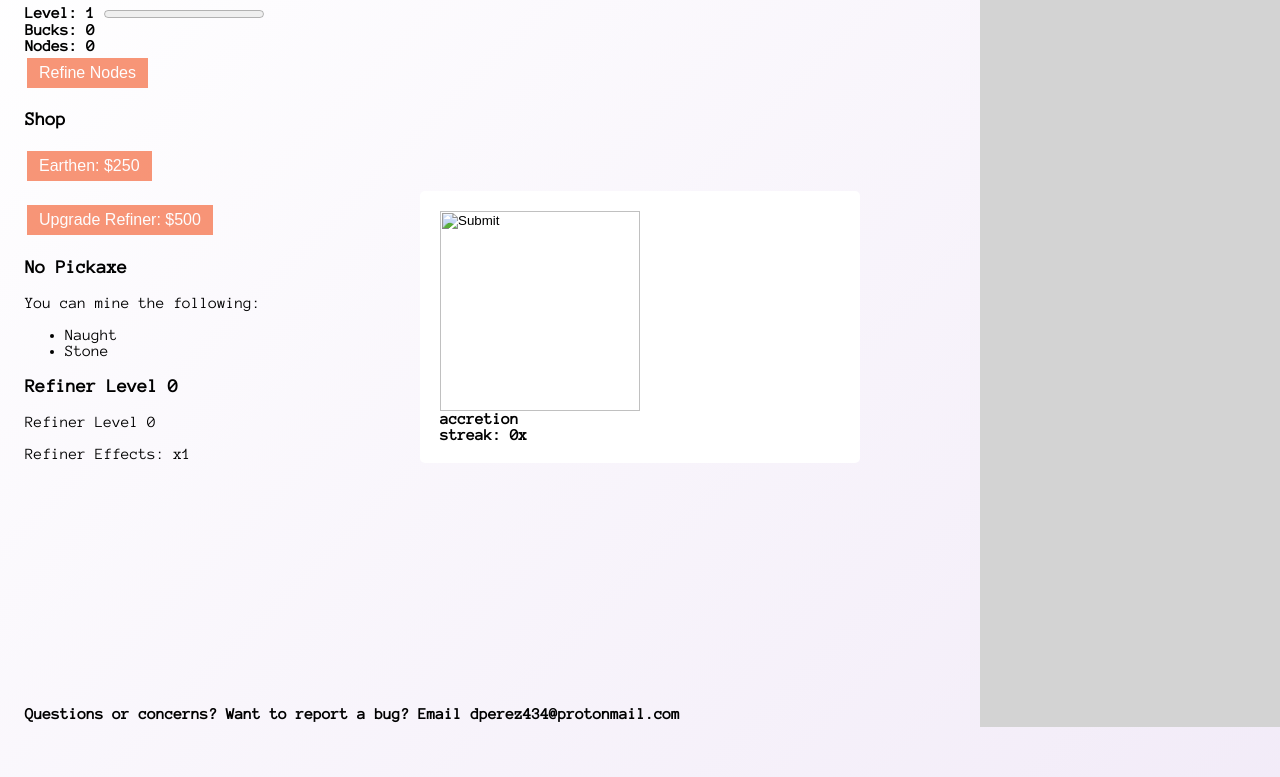
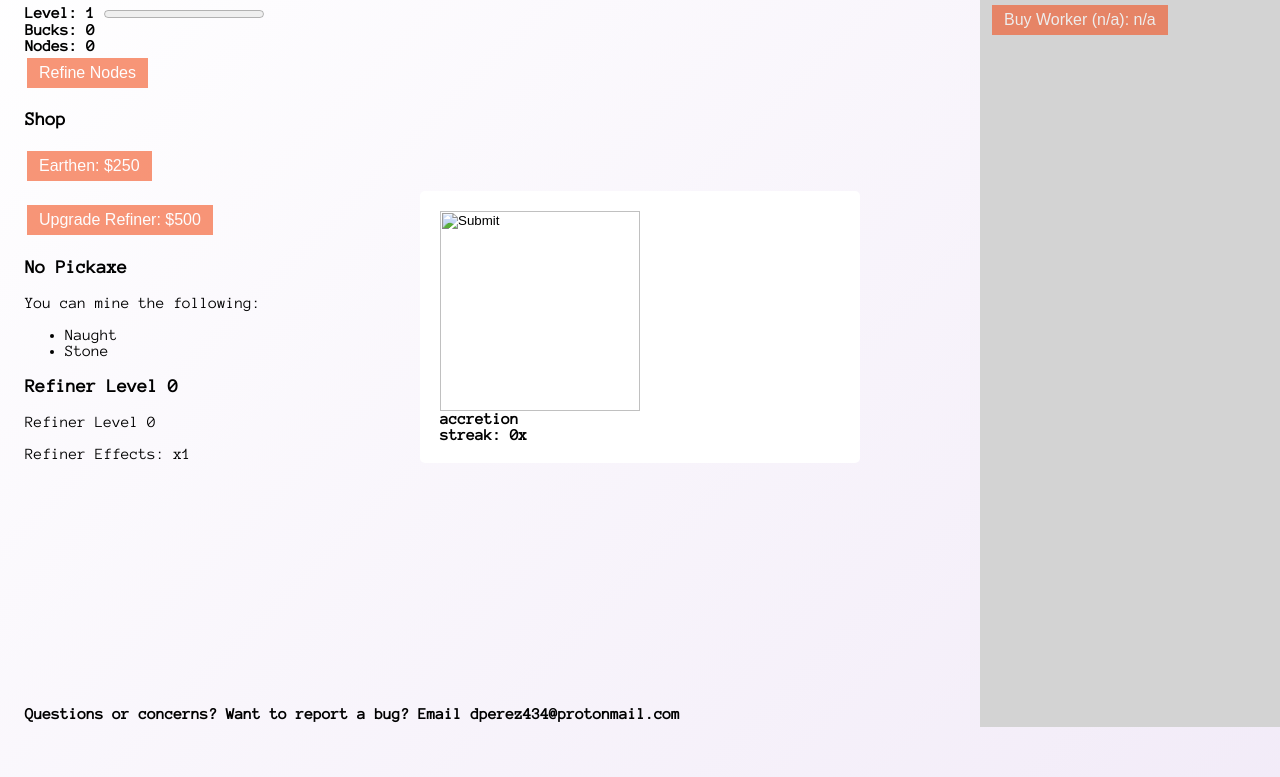
Before and after one commit to davidemanuelperez/davidemanuelperez.github.io, a plain HTML site: page index.html in a window 1280 px wide. Shown: the part 73-850 px from the top of the page. Drawn offline with Linux system fonts and the light colour scheme.

Commit message:
Update index.html

```diff
--- a/index.html
+++ b/index.html
@@ -4,6 +4,7 @@
 		<title>Factory Triplex</title>
 	</head>
 	<body>
+        <div id="float-l">
             <h1>Factory Triplex Beta</h1>
             <label for="file" ><b id="fileLabel">Level: 1</b></label>
             <progress id="file" max=100 value=0></progress>
@@ -21,9 +22,10 @@
             <h3 id="refinerText">N/a Refiner</h3>
             <p id="rlevel">Refiner Level: n/a</p>
             <p id="reffects">Effects: n/a</p>
-
+    </div>
 	<div class="float-r">
 		<h2 id="workertext">N/a workers</h2>
+        <button class="btn" onclick="buyWorker()" id="buyWorker">Buy Worker (n/a): n/a</button>
 	</div>
 
         <div class="cenp" id="cenp">
```
Lines whose indentation alone changed are shown as unchanged.
